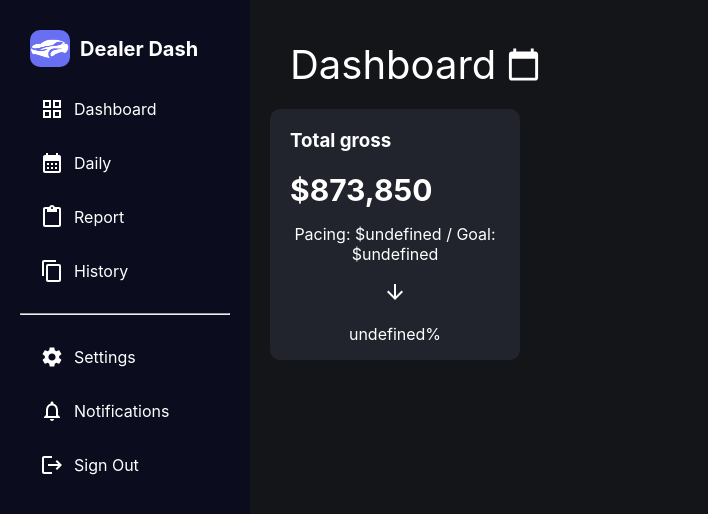
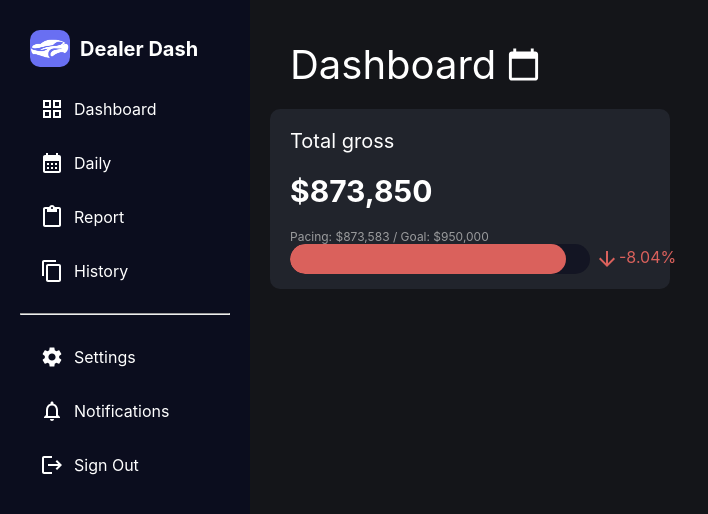
Before and after one commit to natelampros/dealerdash, a React (Create React App) app in the folder mvp/: page / in a window 1280 px wide. Shown: the top 514 px of the page, without its empty margins (0-708 px from the left). Built offline with nearby package versions, Linux system fonts and the light colour scheme.

Commit message:
feat: total gross board WIP

```diff
--- a/mvp/src/components/Progressbar.jsx
+++ b/mvp/src/components/Progressbar.jsx
@@ -1,19 +1,24 @@
 import React from "react";
+import "./css/Progressbar.css";
 import ArrowDownwardIcon from '@mui/icons-material/ArrowDownward';
-import "./css/Progressbar.css";
+import ArrowUpwardIcon from '@mui/icons-material/ArrowUpward';
 
-export const Progressbar = (props) => {
-  const { pace, goal, diff } = props;
+export const Progressbar = ({progress, diff}) => {
+  console.log(diff);
   return (
-    <div>
-      <p className="progressText">{`Pacing: $${pace} / Goal: $${goal}`}</p>
-      <div>
-
+    <div className="progress-diff-container">
+      <div className="progress-bar">
+        <div
+          className="progress-bar-fill"
+          style={{ width: `${progress * 100}%` }}
+        />
       </div>
-      <div className="progressDiffContainer">
-        <ArrowDownwardIcon />
-        <p className="progressDiff">{`${diff}%`}</p>
-      </div>
+      <div className="progressDiffTextContainer">
+          {
+            diff < 0 ? <ArrowDownwardIcon/> : <ArrowUpwardIcon/>
+          }
+          <p className="progressDiff">{`${diff}%`}</p>
+        </div>
     </div>
   )
 }
--- a/mvp/src/components/css/Progressbar.css
+++ b/mvp/src/components/css/Progressbar.css
@@ -0,0 +1,40 @@
+.progress-bar {
+  background-color: #131523;
+  border-radius: 25px;
+  width: 300px;
+  height: 30px;
+  border-radius: 25px;
+  overflow: hidden;
+}
+
+.progress-diff-container {
+  display: flex;
+  flex-direction: row;
+  align-items: center;
+  justify-content: space-between;
+  margin: 0 20px 20px 20px;
+  width: 100%;
+  height: 20px;
+}
+
+.progress-bar-fill {
+  height: 100%;
+  background-color: #DA615C;
+  border-radius: 25px;
+}
+
+.gross {
+  color: #DA615C;
+}
+
+.progressDiffTextContainer {
+  display: flex;
+  flex-direction: row;
+  justify-content: center;
+  color: #DA615C;
+  margin: 0 0 0 5px;
+}
+
+.progressDiff {
+  margin: 0 0 0 0;
+}
--- a/mvp/src/views/DashboardView.jsx
+++ b/mvp/src/views/DashboardView.jsx
@@ -2,6 +2,7 @@ import styled from "styled-components";
 import CalendarTodayIcon from '@mui/icons-material/CalendarToday';
 import { Progressbar } from "../components/Progressbar";
 import { useState } from "react";
+
 import './styles.css';
 
 const DashboardHeader = styled.div`
@@ -32,7 +33,8 @@ const DashboardTotalGrossBoard = styled.div`
   display: flex;
   flex-direction: row;
   flex-wrap: wrap;
-  max-width: 250px;
+  max-width: 400px;
+  min-height: 175px;
   justify-content: flex-start;
   align-items: center;
 `
@@ -74,9 +76,14 @@ const DashboardServicePartsManagementBoard = styled.div`
 `
 
 const DashBoardView = () => {
-  const [pace, setPace] = useState("");
-  const [goal, setGoal] = useState("");
-  const [diff, setDiff] = useState("");
+  const [pace, setPace] = useState(873583);
+  const [goal, setGoal] = useState(950000);
+  const [difference, setDiff] = useState(-8.04);
+
+  // formatted numbers
+  const progress = pace / goal;
+  const p = pace.toLocaleString();
+  const g = goal.toLocaleString();
 
   return (
     <div>
@@ -87,9 +94,10 @@ const DashBoardView = () => {
             <CalendarTodayIcon fontSize="large" color="gray"/>
           </DashboardHeader>
           <DashboardTotalGrossBoard>
-            <h3 className="boardTitle">Total gross</h3>
+            <p className="boardTitle">Total gross</p>
             <p className="boardTitleNumber">$873,850</p>
-            <Progressbar props={{pace, goal, diff}}/>
+            <p className="progressText">{`Pacing: $${p} / Goal: $${g}`}</p>
+            <Progressbar progress={progress} diff={difference}/>
           </DashboardTotalGrossBoard>
         </DashboardBody>
       </DashboardContainer>
--- a/mvp/src/views/styles.css
+++ b/mvp/src/views/styles.css
@@ -3,6 +3,7 @@
   margin-left: 20px;
   text-align: left;
   width: 100%;
+  font-size: 20px;
 }
 
 .boardTitleNumber {
@@ -12,3 +13,11 @@
   font-size: 30px;
   font-weight: bold;
 }
+
+.progressText {
+  font-size: 12px;
+  color: #9A9B9D;
+  margin: 20px 0 0 20px;
+  text-align: left;
+  margin-bottom: 5px;
+}
```
